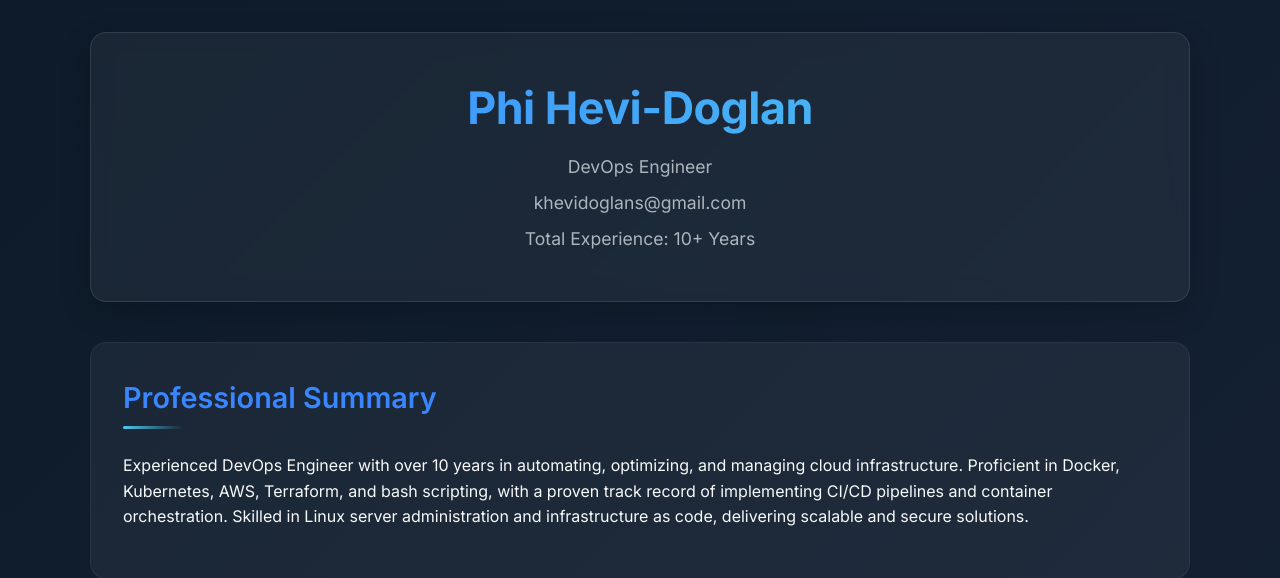
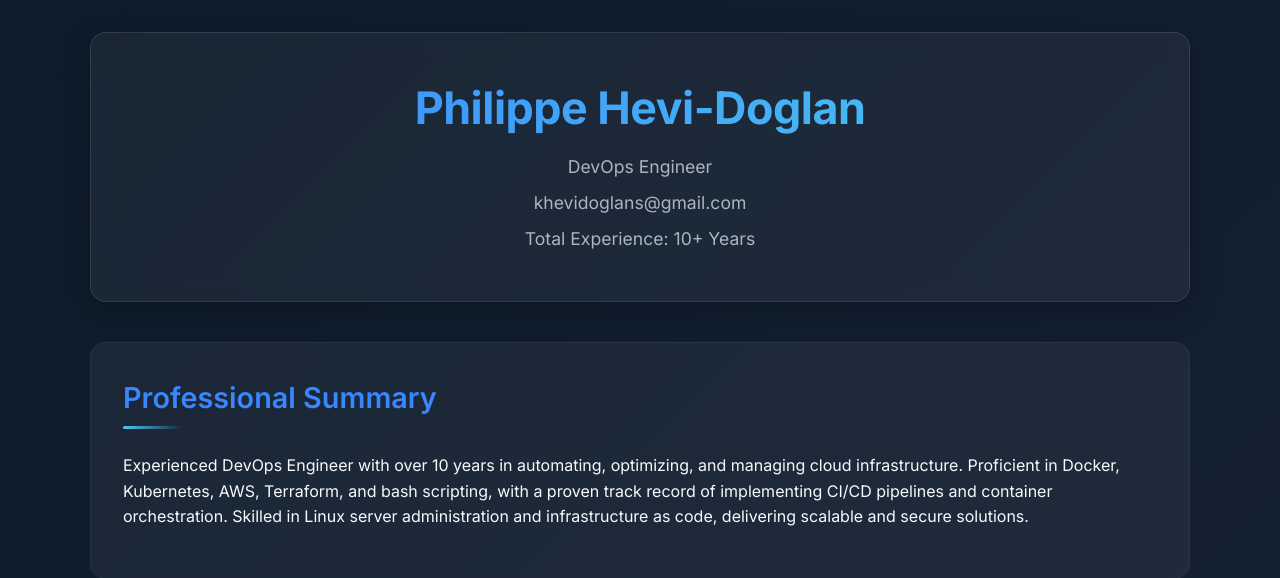
Before and after one commit to khevi/my-resume-destop, a Flask app: page / in a window 1280 px wide. Shown: the top 578 px of the page. Run offline with Flask 3, Linux system fonts and the light colour scheme.

Commit message:
CI/CD pipeline fullnew

```diff
--- a/templates/index.html
+++ b/templates/index.html
@@ -271,7 +271,7 @@
 <body>
     <div class="container">
         <header class="header">
-            <h1>Phi Hevi-Doglan</h1>
+            <h1>Philippe Hevi-Doglan</h1>
             <p>DevOps Engineer</p>
             <p>khevidoglans@gmail.com</p>
             <p>Total Experience: 10+ Years</p>
```
